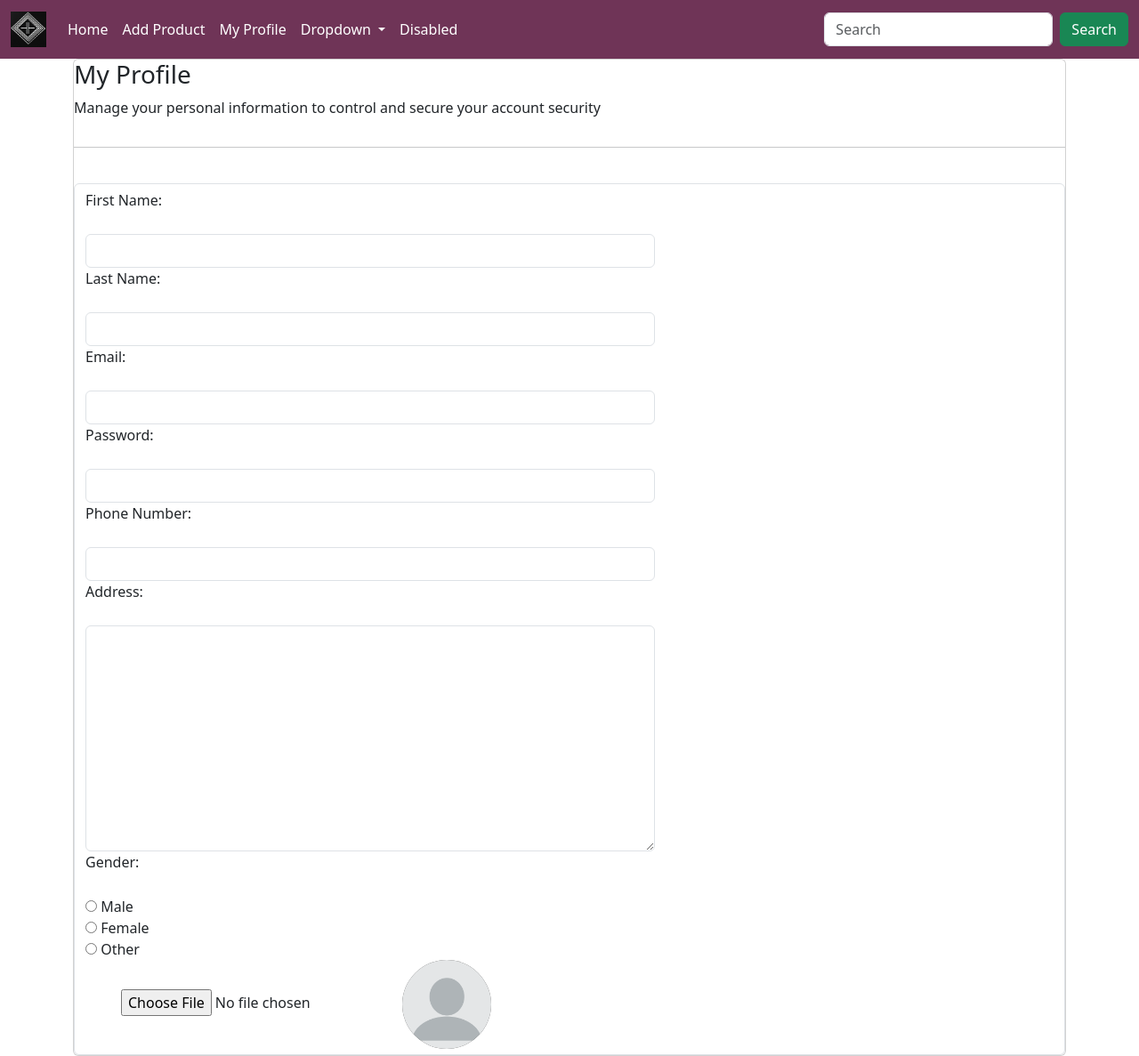
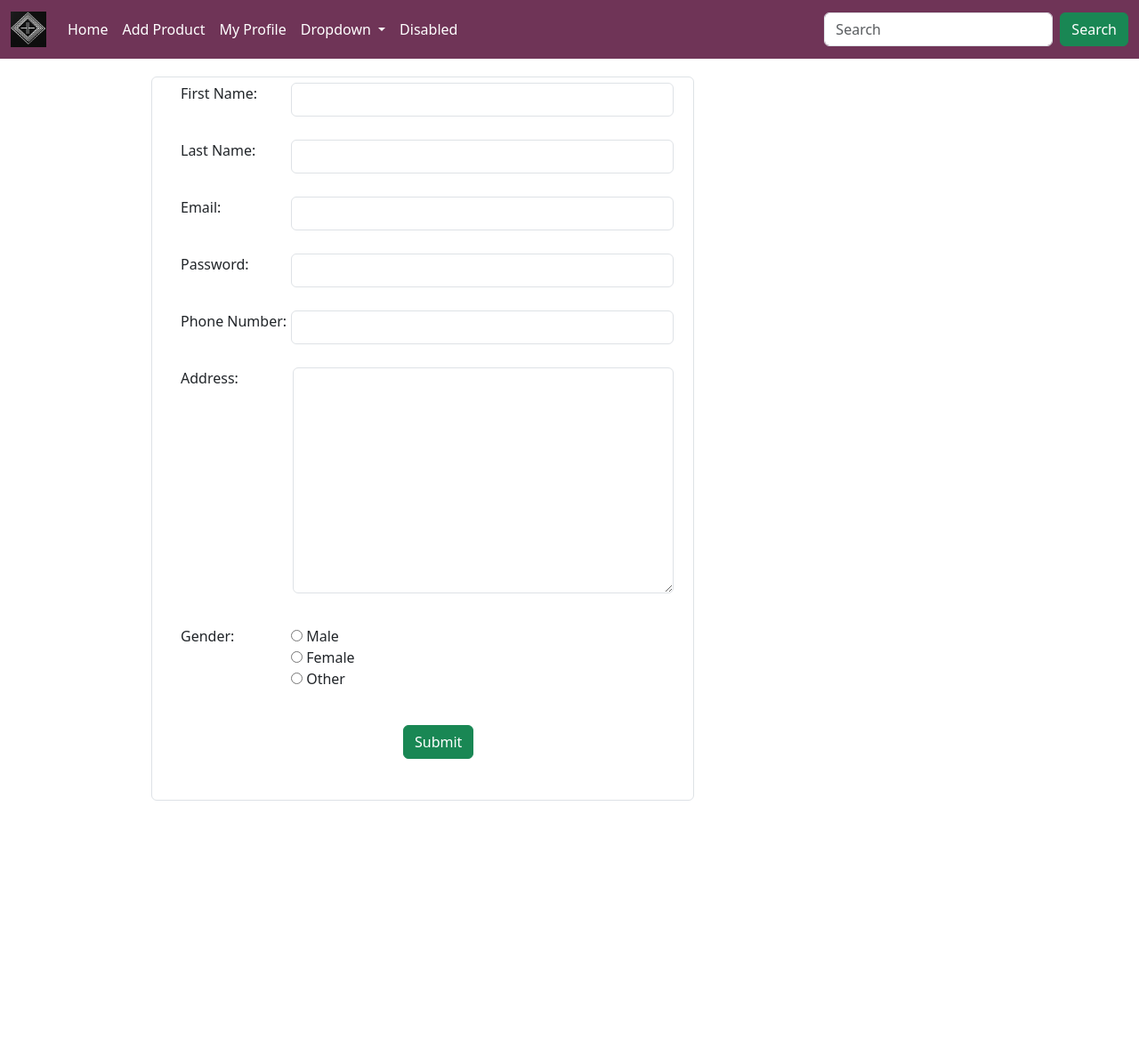
Before and after one commit to AnggiAnggiana/E-Commerce-Python-, a Django app: page /user/account/profile in a window 1280 px wide. Shown: the whole page at 89% size. After the commit the page ends 900 px from the top, so only its background shows below. Run offline with Django 5.2, Linux system fonts and the light colour scheme.

Commit message:
fix: change the column 'username' into 'owner_id' in the database and models.py

```diff
--- a/stores/forms.py
+++ b/stores/forms.py
@@ -26,7 +26,7 @@ class ProductForms(ModelForm):
 class ProfileForms(ModelForm):
     class Meta:
         model = Customers
-        fields = ('image', 'first_name', 'last_name', 'email', 'password', 'phone_number', 'address', 'gender')
+        fields = ('owner_id', 'image', 'first_name', 'last_name', 'email', 'password', 'phone_number', 'address', 'gender')
         labels = {
             'image': '',
             'first_name': '',
--- a/stores/models.py
+++ b/stores/models.py
@@ -17,11 +17,12 @@ class Profile(models.Model):
 def save_profile(sender, instance, created, **kwargs):
     user = instance
     if created:
-        profile = Profile(user=user)
+        profile = Profile.objects.create(user=user)
         profile.save()
 
+
 class Customers(models.Model):
-    # username = models.CharField(max_length=50, default='1')
+    owner_id = models.IntegerField(blank=True, default=1)
     first_name = models.CharField(max_length=50)
     last_name = models.CharField(max_length=50)
     email = models.EmailField(max_length=60)
@@ -37,16 +38,21 @@ class Customers(models.Model):
 
     gender = models.CharField(max_length=30, choices=GENDER_CHOICES, default='')
 
+    # to make value of owner_id added from the exists customers numbers
+    def save(self, *args, **kwargs):
+        if self.id:
+            self.owner_id = Customers.objects.count() + 1
+        super().save(*args, **kwargs)
+
     def __str__(self):
         return f'{self.first_name} {self.last_name}'
 
     class Meta:
         verbose_name_plural = 'Customers'
 
+
 class Sellers(models.Model):
-    # username = models.CharField(max_length=50, default='1')
-    first_name = models.CharField(max_length=50)
-    last_name = models.CharField(max_length=50)
+    owner_id = models.IntegerField(blank=True, default=1)
     store_name = models.CharField(max_length=50, default='')
     email = models.EmailField(max_length=60)
     password = models.CharField(max_length=30)
@@ -62,7 +68,7 @@ class Sellers(models.Model):
     gender = models.CharField(max_length=30, choices=GENDER_CHOICES, default='')
 
     def __str__(self):
-        return f'{self.first_name} {self.last_name}'
+        return self.store_name
 
     class Meta:
         verbose_name_plural = 'Sellers'
--- a/stores/templates/stores/edit_product.html
+++ b/stores/templates/stores/edit_product.html
@@ -7,7 +7,8 @@
             {% csrf_token %}
 
             {{ edit_form.as_p }}
-            <a href="{% url 'homepage' %}"> <input type="submit" value="Edit Product" class="btn btn-warning" style="margin-left: 290px;"> Cancel </a>
+            <a href="{% url 'homepage' %}" class="btn btn-warning" style="margin-left: 290px;">Cancel</a>
+            <a href="{% url 'homepage' %}"> <input type="submit" value="Edit" class="btn btn-success"></a>
         </form>
     </div>
 {% endblock %}
--- a/stores/templates/stores/homepage.html
+++ b/stores/templates/stores/homepage.html
@@ -35,6 +35,9 @@
                         </div>
                         <h5 style="color: rgba(0, 136, 226, 0.932); padding-left: 14px;"> Rp.{{ gadget.formatted_price }} </h5>
 
+                        <br><br>
+                        <a href="{% url 'edit_product' gadget.id %}" class="btn btn-warning">Edit Product</a>
+
                     </div>
                 {% endfor %}
             </div>
--- a/stores/templates/stores/user_profile.html
+++ b/stores/templates/stores/user_profile.html
@@ -2,48 +2,49 @@
 {% load static %}
 
 {% block content %}
-    {% if submitted %}
-        {% if messages %}
-            {% for message in messages %}
-                <div class="alert alert-warning alert-dismissible fade show" role="alert">
-                    <strong>{{ message }}</strong>
-                    <button type="button" class="btn-close" data-bs-dismiss="alert" aria-label="Close"></button>
-                </div>
-            {% endfor %}
-        {% endif %}
-    {% else %}
-        <div class="container">
-            <div class="card">
-                <h3> My Profile </h3>
-                <p>Manage your personal information to control and secure your account security</p>
-                <hr><br>
-                <form action="" class="form-control" method="POST" enctype="multipart/form-data">
-                    {% csrf_token %}
-
-                    <div class="profile-information" style="width: 640px;">
-                        <p style="margin-right: 10px; padding-bottom: 10px;"> First Name: </p> {{ profile_form.first_name }}
-                        <p style="margin-right: 10px; padding-bottom: 10px;"> Last Name: </p> {{ profile_form.last_name }}
-                        <p style="margin-right: 10px; padding-bottom: 10px;"> Email: </p> {{ profile_form.email }}
-                        <p style="margin-right: 10px; padding-bottom: 10px;"> Password: </p> {{ profile_form.password }}
-                        <p style="margin-right: 10px; padding-bottom: 10px;"> Phone Number: </p> {{ profile_form.phone_number }}
-                        <p style="margin-right: 10px; padding-bottom: 10px;"> Address: </p> {{ profile_form.address }}
-                        <p style="margin-right: 10px; padding-bottom: 10px;"> Gender: </p> {{ profile_form.gender }}
-                    </div>
-                    <div class="profile-pic" style="margin-left: 40px; margin-right: 10px;">
-                        <input type="file" accept="image/*" id="id_profile_image">
-                        {% if profile_form.instance.image %}
-                            <img src="{{ profile_form.instance.image.url }}" style="width: 100px; height: 100px; background-color: rgba(0, 0, 0, 0.7); border-radius: 50%;">
-                        {% else %}
-                            <img src="{% static 'images/no-profile-picture.jpg' %}" alt="logo" style="width: 100px; height: 100px; background-color: rgba(0, 0, 0, 0.7); border-radius: 50%;">
-                        {% endif %}
-                        <div style="position: absolute; top: 0; left: 0; width: 100%; height: 100%; background-color: rgb(0, 0, 0, 0.7); display: flex; flex-direction: column; justify-content: center; align-items: center; opacity: 0; transition: opacity 0.3s ease; border-radius: 50%;">
-                            <span style="color: solid white; cursor: pointer;">Change Picture</span>
-                        </div>
-                    </div>
-
-                </form>
-
+    <form action="" class="form-control" method="POST" enctype="multipart/form-data" style="width: 610px; margin-left: 170px; margin-top: 20px;">
+        <div class="profile-information" style="display: flex; align-items: flex-start; margin-left: 20px; margin-right: 10px;">
+            <label for="id_first_name" style="padding-bottom: 40px; flex-grow: 1;">First Name:</label>
+            <div class="form" style="width: 430px">
+                {{ profile_form.first_name }}
             </div>
         </div>
-    {% endif %}
+        <div class="profile-information" style="display: flex; align-items: flex-start; margin-left: 20px; margin-right: 10px;">
+            <label for="id_last_name" style="padding-bottom: 40px; flex-grow: 1;">Last Name:</label>
+            <div class="form" style="width: 430px">
+                {{ profile_form.last_name }}
+            </div>
+        </div>
+        <div class="profile-information" style="display: flex; align-items: flex-start; margin-left: 20px; margin-right: 10px;">
+            <label for="id_email" style="flex-grow: 1; padding-bottom: 40px">Email:</label>
+            <div class="form" style="width: 430px">
+                {{ profile_form.email }}
+            </div>
+        </div>
+        <div class="profile-information" style="display: flex; align-items: flex-start; margin-left: 20px; margin-right: 10px;">
+            <label for="id_password" style="flex-grow: 1; padding-bottom: 40px">Password:</label>
+            <div class="form" style="width: 430px">
+                {{ profile_form.password }}
+            </div>
+        </div>
+        <div class="profile-information" style="display: flex; align-items: flex-start; margin-left: 20px; margin-right: 10px;">
+            <label for="id_phone_number" style="flex-grow: 1; padding-bottom: 40px">Phone Number:</label>
+            <div class="form" style="width: 430px">
+                {{ profile_form.phone_number }}
+            </div>
+        </div>
+        <div class="profile-information" style="display: flex; align-items: flex-start; margin-left: 20px; margin-right: 10px;">
+            <label for="id_address" style="flex-grow: 1;">Address:</label>
+            <div class="form" style="width: 80px; height: 290px; padding-bottom: 0px;"></div>
+                {{ profile_form.address }}
+            </div>
+        </div>
+        <div class="profile-information" style="display: flex; align-items: flex-start; margin-left: 20px; margin-right: 10px;">
+            <label for="id_gender" style="margin-right: 10px; padding-bottom: 40px; flex-grow: 1;">Gender:</label>
+            <div class="form" style="width: 430px;">
+                {{ profile_form.gender }}
+            </div>
+        </div>
+        <input type="submit" value="Submit" class="btn btn-success" style="margin-top: 40px; margin-left: 270px; margin-bottom: 40px;">
+    </form><br><br>
 {% endblock %}
--- a/stores/views.py
+++ b/stores/views.py
@@ -1,10 +1,11 @@
-from django.shortcuts import render, redirect
+from django.shortcuts import render, redirect, get_object_or_404
 from stores.models import Products, Customers
 import locale
 from .forms import ProductForms, ProfileForms
 
 from django.contrib import messages
 from django.urls import reverse
+
 
 def homepage(request):
     locale.setlocale(locale.LC_ALL, 'id_ID')
@@ -42,6 +43,25 @@ def add_product(request):
         'submitted': submitted,
     })
 
+# to add Customers profile
+def user_profile(request):
+    submitted = False
+    if request.method == 'POST':
+        profile_form = ProfileForms(request.POST, request.FILES)
+        if profile_form.is_valid():
+            profile_form.save()
+            messages.success(request, 'Profile successfully edited')
+            return redirect(reverse('user_profile') + '?submitted=True')
+    else:
+        profile_form = ProfileForms()
+        if 'submitted' in request.GET:
+            submitted = True
+
+    return render(request, 'stores/user_profile.html', {
+        'submitted': submitted,
+        'profile_form': profile_form,
+    })
+
 # Page to edit the product
 def edit_product(request, product_id):
     edit_product = Products.objects.get(pk=product_id)
@@ -58,22 +78,24 @@ def edit_product(request, product_id):
 
 
 # Page of user profile
-def user_profile(request):
-    submitted = False
-    user_profile = Customers.objects.all()
-    if request.method == 'POST':
-        profile_form = ProfileForms(request.POST or None, request.FILES or None, instance=user_profile)
-        if profile_form.is_valid():
-            edit_profile = profile_form.save(commit=False)
-            edit_profile.save()
-            messages.success(request, 'Profile successfully edited')
-            return redirect(reverse('user_profile') + '?submitted=True')
-    else:
-        profile_form = ProfileForms()
-        if 'submitted' in request.GET:
-            submitted = True
+# def user_profile(request):
+#     submitted = False
+#     user_profile = Customers.objects.filter(owner_id=request.user.id)
+#     if request.method == 'POST':
+#         profile_form = ProfileForms(request.POST or None, request.FILES or None, instance=user_profile)
+#         if profile_form.is_valid():
+#             edit_profile = profile_form.save(commit=False)
+#             edit_profile.owner_id = request.user.id
+#             edit_profile.save()
+#             messages.success(request, 'Profile successfully edited')
+#             return redirect(reverse('user_profile') + '?submitted=True')
+#     else:
+#         profile_form = ProfileForms()
+#         if 'submitted' in request.GET:
+#             submitted = True
 
-    return render(request, 'stores/user_profile.html', {
-        'submitted': submitted,
-        'profile_form': profile_form,
-    })
+#     return render(request, 'stores/user_profile.html', {
+#         'submitted': submitted,
+#         'profile_form': profile_form,
+#         'user_profile': user_profile,
+#     })
```
Also changed, not shown: media/uploads/customers/dyrroth_gBkWCwR.jpg (added), media/uploads/customers/fb554a94377fa5b6d2e2aabda0349595.jpg (added), media/uploads/customers/fb554a94377fa5b6d2e2aabda0349595_0MYi5Lt.jpg (added), media/uploads/customers/fb554a94377fa5b6d2e2aabda0349595_Twf8MIb.jpg (added), stores/migrations/0001_initial.py, stores/migrations/0002_alter_customers_owner_id.py (added).
